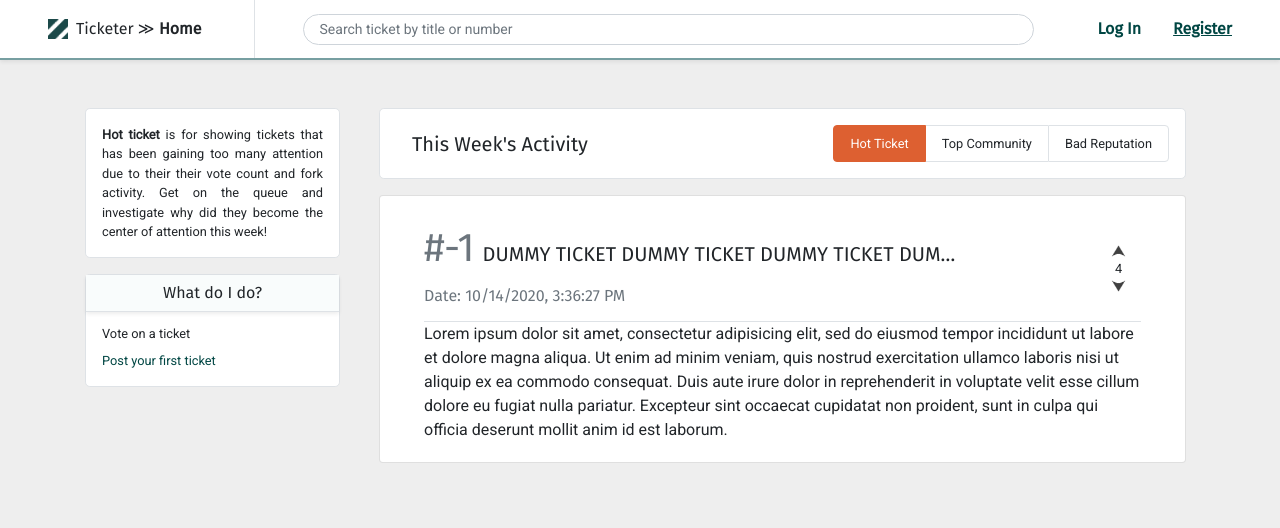
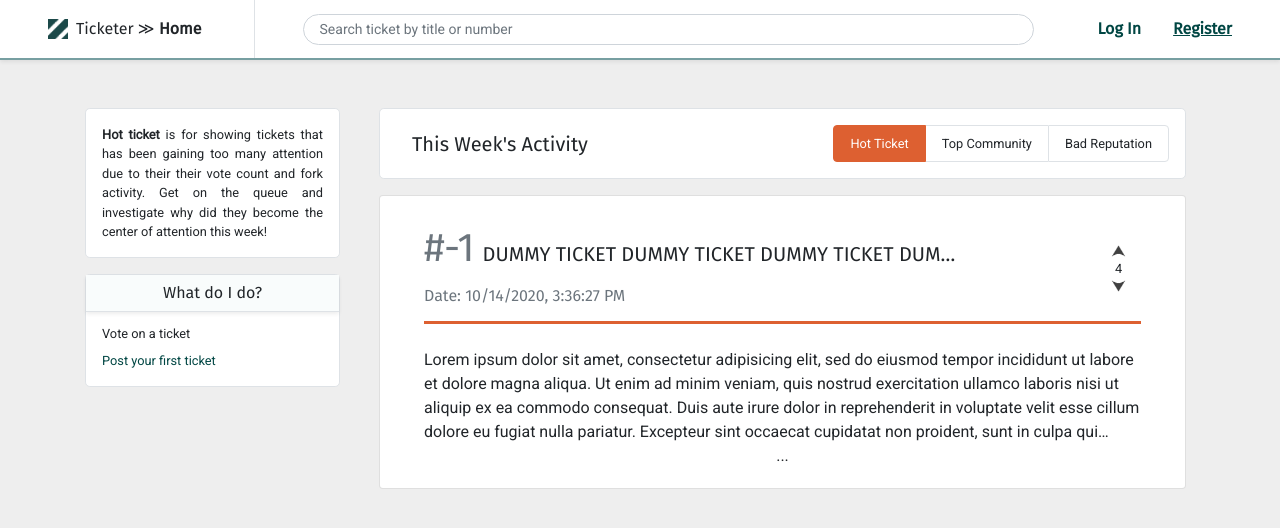
Before and after one commit to ye-yu/ticketer, a React (Create React App) app in the folder frontend/: page / in a window 1280 px wide. Shown: the top 528 px of the page. Built offline with nearby package versions, Linux system fonts and the light colour scheme; no server answers.

Commit message:
Change ticket border color

```diff
--- a/frontend/src/components/commons/header.css
+++ b/frontend/src/components/commons/header.css
@@ -6,6 +6,18 @@
 .border-header {
   border-width: 2px !important;
   border-color: var(--secondary) !important;
+}
+
+.border-thick {
+  border-width: 3px !important;
+}
+
+.border-warning {
+  border-color: var(--warning) !important;
+}
+
+.border-primary {
+  border-color: var(--primary) !important;
 }
 
 .border-danger {
--- /dev/null
+++ b/frontend/src/components/commons/ticket-small.css
@@ -0,0 +1,8 @@
+.limit-height {
+  max-height: 150px;
+  display: -webkit-box;
+  -webkit-line-clamp: 4;
+  -webkit-box-orient: vertical;
+  overflow-y: hidden;
+  text-overflow: ellipsis !important;
+}
--- a/frontend/src/components/commons/ticket-small.js
+++ b/frontend/src/components/commons/ticket-small.js
@@ -1,4 +1,5 @@
 import React from "react";
+import "./ticket-small.css";
 
 const TITLE = "DUMMY TICKET DUMMY TICKET DUMMY TICKET DUMMY TICKET";
 const NUMBER = "-1";
@@ -26,7 +27,8 @@ export default class TicketSmall extends React.Component {
     this.state = {
       mouseEnterArrowUp: false,
       mouseEnterArrowDown: false,
-      selection: SELECTED_NONE
+      selection: SELECTED_NONE,
+      expand: false
     }
 
     this.enterArrowUp = this.enterArrowUp.bind(this);
@@ -82,10 +84,11 @@ export default class TicketSmall extends React.Component {
     const comments = this.props.comments || COMMENTS;
     const date = this.props.date || DATE;
     const content = this.props.content || CONTENT_LONG;
+    const borderColor = this.props.borderColor || "primary";
     return <div className={this.props.classNameExtra + " card px-1 px-lg-4"}>
       <div className="card-body">
         <div className="container-fluid">
-          <div className="row border-bottom">
+          <div className={"row border-bottom border-thick border-" + borderColor}>
             <div className="col-9 px-0">
               <h5 className="card-title py-2 text-truncate"><span className="h1 text-muted py-0 pr-2">#{number}</span>{title}</h5>
               <h6 className="card-subtitle pb-2 mb-2 text-muted">Date: {date}</h6>
@@ -97,7 +100,8 @@ export default class TicketSmall extends React.Component {
             </div>
           </div>
         </div>
-        <p className="card-text">{content}</p>
+        <div className={(this.state.expand ? "" : "limit-height") + " card-text pt-4 mb-0"}>{content}</div>
+        <div className="text-center">...</div>
       </div>
     </div>;
   }
--- a/frontend/src/components/home.js
+++ b/frontend/src/components/home.js
@@ -24,6 +24,12 @@ topic.controversial = <small>
   This may include tickets that has low votes, has negative impact on the community, etc.
   Go ahead and study what does the community consider as a bad ticket.
 </small>;
+
+const topicBorder = {
+  hot: "danger",
+  top: "primary",
+  controversial: "warning"
+}
 
 class ActivityBadge extends React.Component {
   render() {
@@ -70,7 +76,7 @@ export default class Home extends React.Component {
             <div className="mt-3 px-3 py-3 border bg-white border rounded-lg d-block d-lg-none">
               {topic[this.props.posts]}
             </div>
-            <TicketSmall classNameExtra="mt-3" />
+            <TicketSmall classNameExtra="mt-3" borderColor={topicBorder[this.props.posts]} />
           </div>
         </div>
       </div>
```
Also changed, not shown: frontend/public/icons/cross-active.png (added), frontend/public/icons/cross.png (added).
